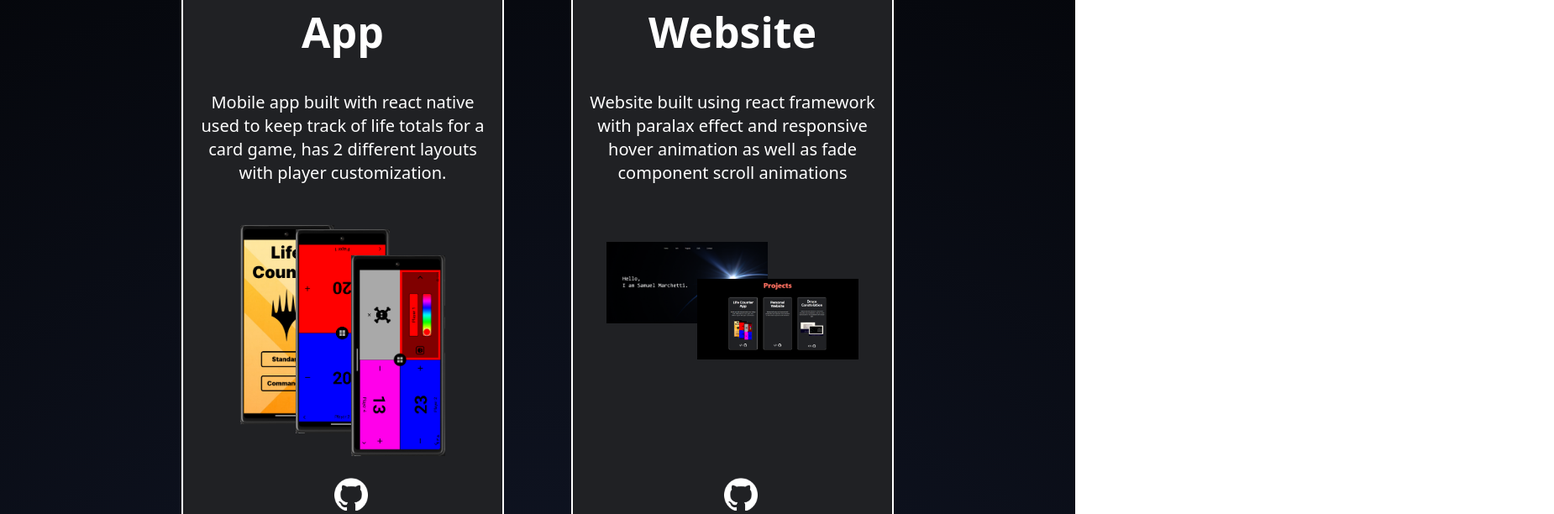
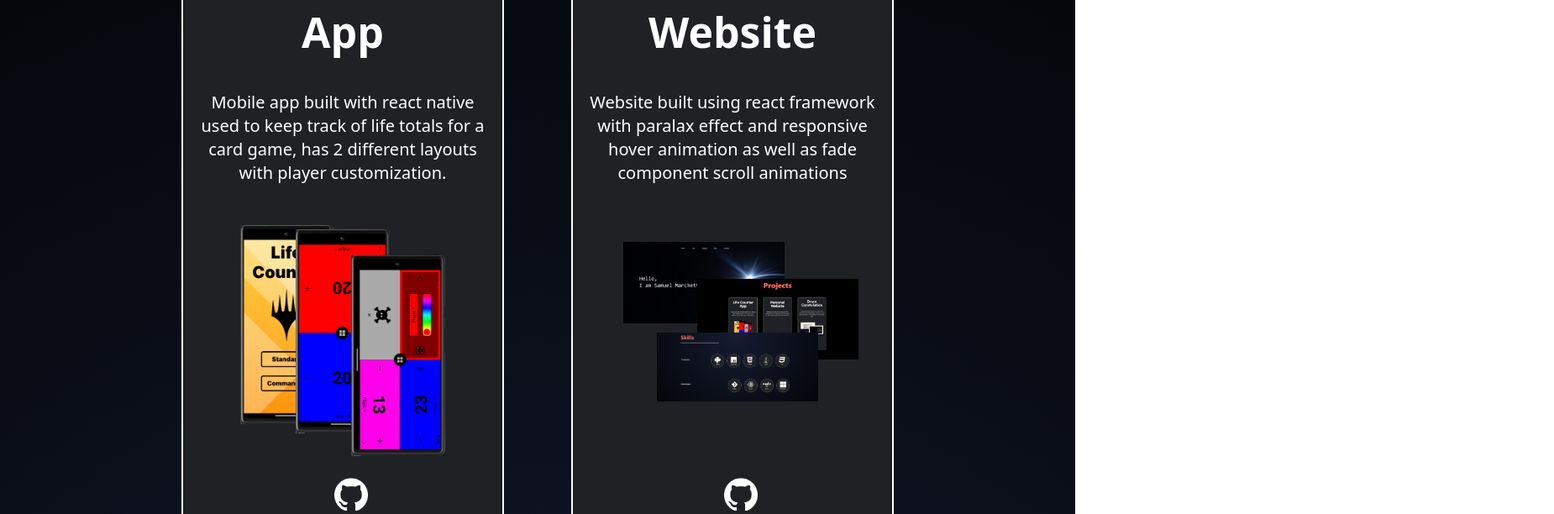
Before and after one commit to Mango932/personalwebsite, a React (Create React App) app: page / in a window 1280 px wide. Shown: the part 1843-2455 px from the top of the page at 84% size, 1850 px wide, since content can reach past the window. Built offline with nearby package versions, Linux system fonts and the light colour scheme.

Commit message:
Finished the project box animation

```diff
--- a/src/components/ProjectBox.js
+++ b/src/components/ProjectBox.js
@@ -36,18 +36,44 @@ function ProjectBox({
                             />
                         </div>
                     ) : (
+                        <></>
+                    )}
+                    {imgLayout === "website" ? (
                         <div className="h-[20rem] w-full center relative pb-12 ">
                             <img
                                 src={image[0]}
-                                className="w-48 absolute top-5 left-5 group-hover:left-10 group-hover:top-0 transition-all duration-500"
+                                className="w-48 absolute top-5 left-5 group-hover:left-10 group-hover:top-[-2rem] transition-all duration-500"
                                 alt=""
                             />
                             <img
                                 src={image[1]}
-                                className="w-48 absolute top-16 right-5 group-hover:right-10 group-hover:top-40 transition-all duration-500"
+                                className="w-48 absolute top-16 right-5 group-hover:right-10 group-hover:top-[7rem] transition-all duration-500"
                                 alt=""
                             />
                         </div>
+                    ) : (
+                        <></>
+                    )}
+                    {imgLayout === "website2" ? (
+                        <div className="h-[20rem] w-full center relative pb-12 ">
+                            <img
+                                src={image[0]}
+                                className="w-48 absolute top-5 left-10 group-hover:left-10 group-hover:top-[-2rem] transition-all duration-500"
+                                alt=""
+                            />
+                            <img
+                                src={image[1]}
+                                className="w-48 absolute top-16 right-5 group-hover:right-0 group-hover:top-[5rem] transition-all duration-500"
+                                alt=""
+                            />
+                            <img
+                                src={image[2]}
+                                className="w-48 absolute top-32 left-20 group-hover:left-10 group-hover:top-[12rem] transition-all duration-500"
+                                alt=""
+                            />
+                        </div>
+                    ) : (
+                        <></>
                     )}
 
                     <div className="center">
--- a/src/components/ProjectInfo.js
+++ b/src/components/ProjectInfo.js
@@ -11,7 +11,8 @@ const projects = [
         name: "Personal Website",
         description:
             "Website built using react framework with paralax effect and responsive hover animation as well as fade component scroll animations",
-        image: ["img/Personal1.png", "img/Personal2.png"],
+        image: ["img/Personal1.png", "img/Personal2.png", "img/Personal3.png"],
+        imgLayout: "website2",
         github: "https://github.com/Mango932/personalwebsite",
     },
     {
```
Also changed, not shown: public/img/Personal3.png (added).
